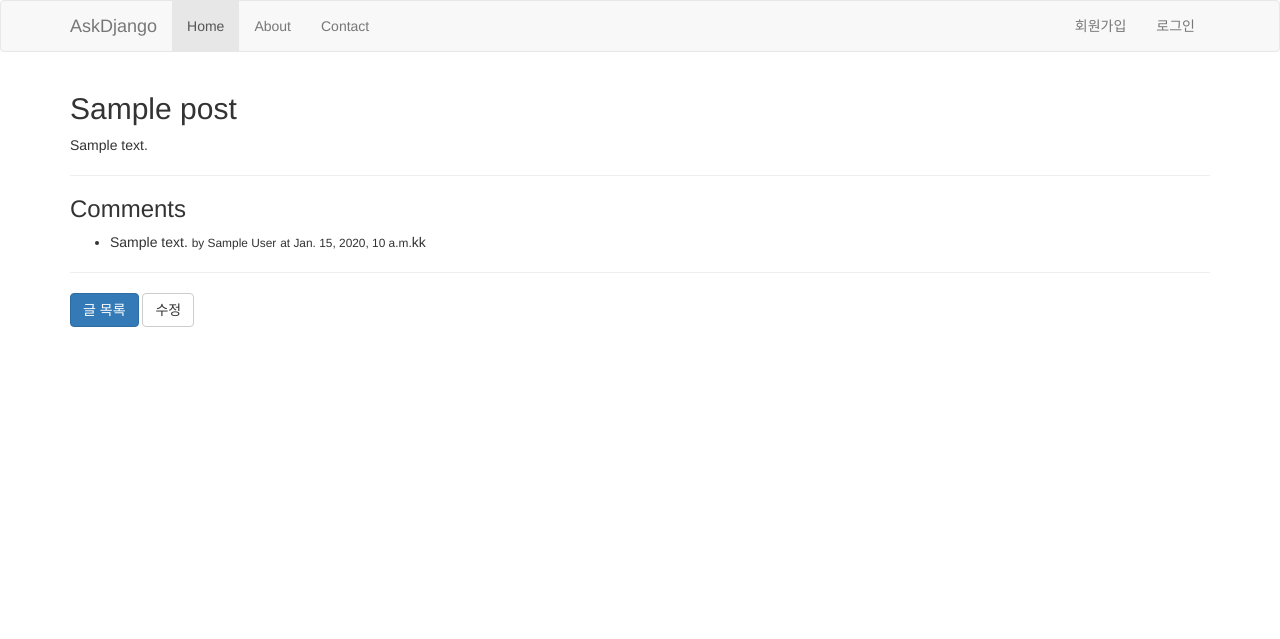
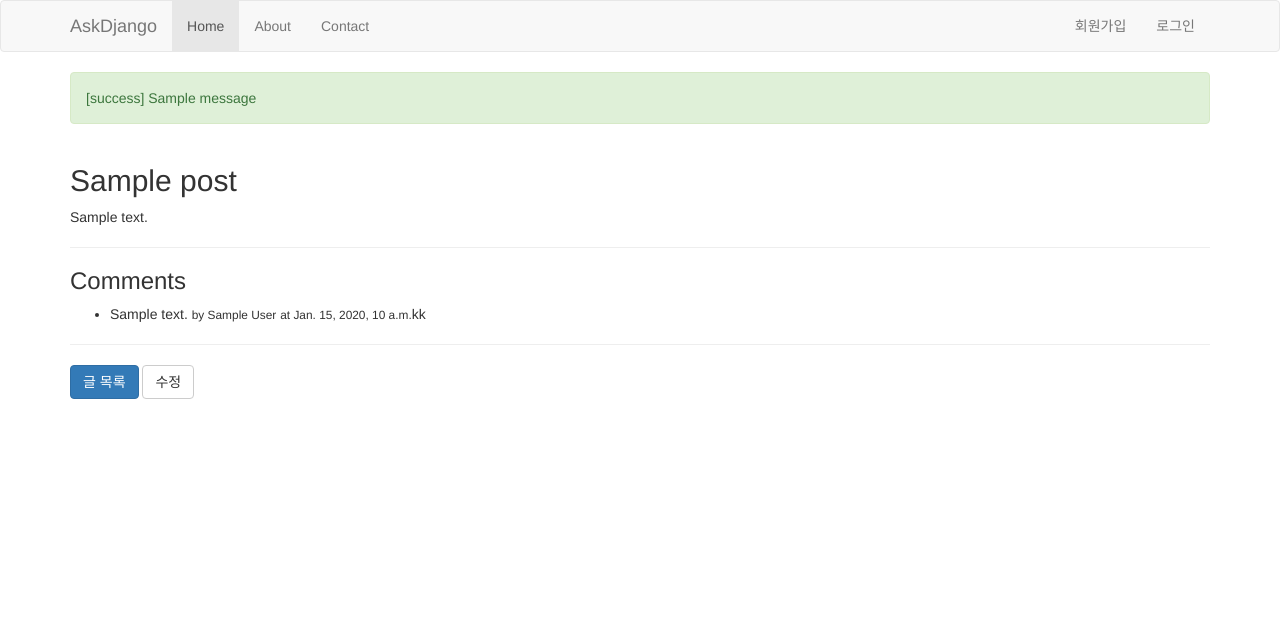
Before and after one commit to askdjango/vod-django, a Django app: page /blog/1/ in a window 1280 px wide. Shown: the top 639 px of the page. Run offline with Django 3.2, Linux system fonts and the light colour scheme; tables that the repository leaves empty hold one stand-in row (values such as "Sample post"); one stand-in notice (Sample message) is shown; some libraries are stand-ins or nearby versions.

Commit message:
blog.views.post_new/post_edit 뷰에 messages 적용

```diff
--- a/askdjango/templates/layout.html
+++ b/askdjango/templates/layout.html
@@ -50,6 +50,16 @@
         </div>
     </nav>
 
+    {% if messages %}
+        <div class="container">
+            {% for message in messages %}
+                <div class="alert alert-{{ message.tags }}">
+                    [{{ message.tags }}]   {# 메세지 Level #}
+                    {{ message.message }}  {# 실제 메세지 내용 #}
+                </div>
+            {% endfor %}
+        </div>
+    {% endif %}
 
     {% block content %}
     {% endblock %}
--- a/blog/views.py
+++ b/blog/views.py
@@ -1,4 +1,5 @@
 # blog/views.py
+from django.contrib import messages
 from django.http import Http404
 from django.shortcuts import get_object_or_404, redirect, render
 from .models import Post
@@ -36,6 +37,7 @@ def post_new(request):
         form = PostForm(request.POST, request.FILES)
         if form.is_valid():
             post = form.save()
+            messages.success(request, '새 포스팅을 저장했습니다.')
             return redirect(post)  # post.get_absolute_url() => post detail
     else:
         form = PostForm()
@@ -51,6 +53,7 @@ def post_edit(request, id):
         form = PostForm(request.POST, request.FILES, instance=post)
         if form.is_valid():
             post = form.save()
+            messages.success(request, '포스팅을 수정했습니다.')
             return redirect(post)  # post.get_absolute_url() => post detail
     else:
         form = PostForm(instance=post)
```
